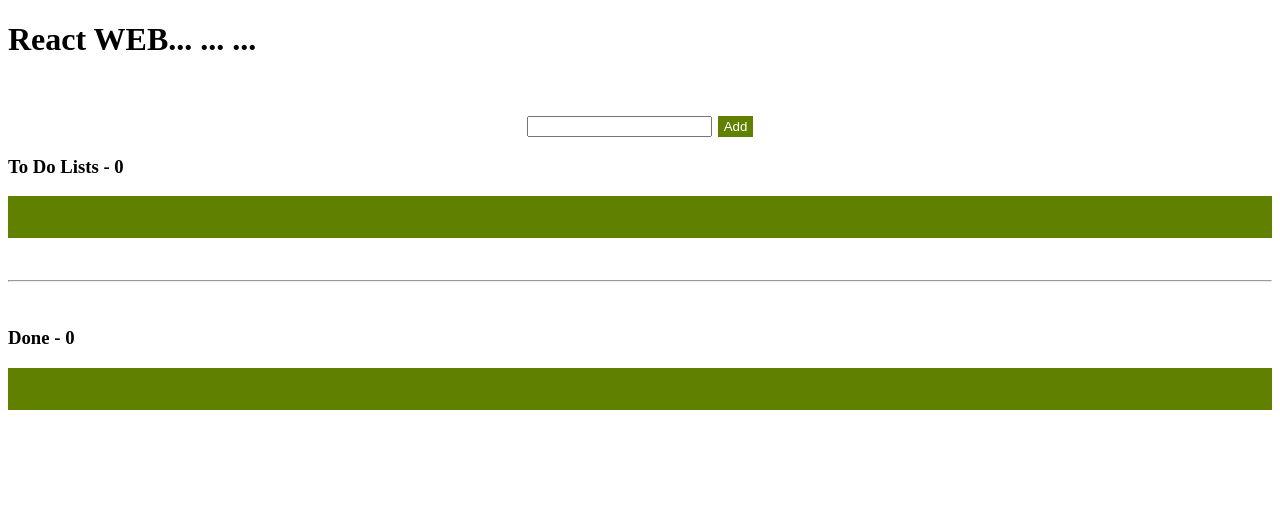
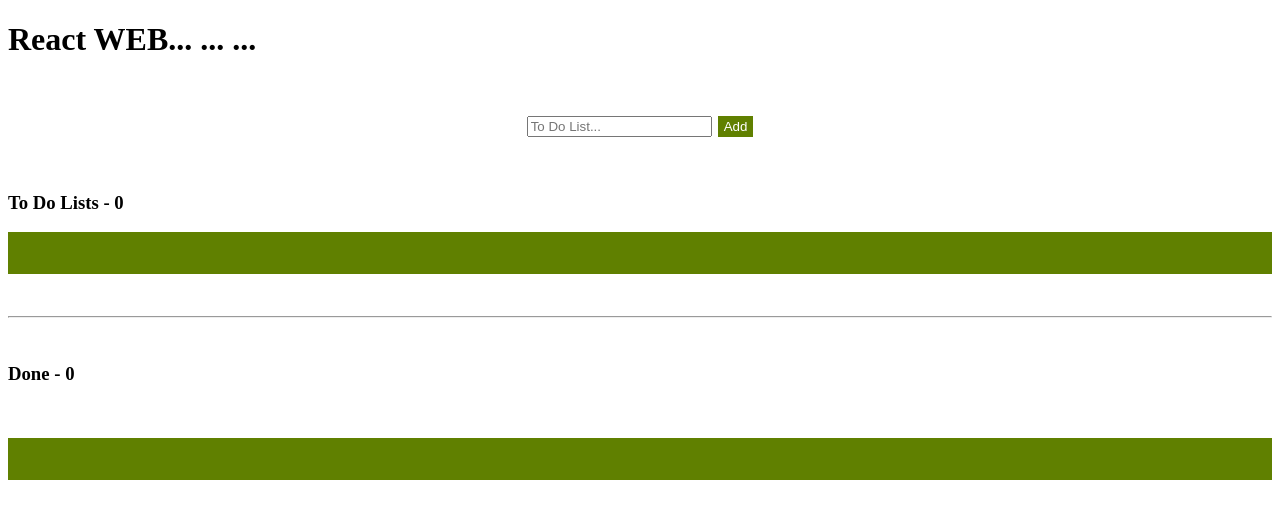
Before and after one commit to thantiam/React_Web_git, a React (Vite) app: page / in a window 1280 px wide. Shown: the top 518 px of the page. Built offline with nearby package versions, Linux system fonts and the light colour scheme.

Commit message:
updating some CSS syntax style

```diff
--- a/src/App.jsx
+++ b/src/App.jsx
@@ -2,8 +2,14 @@
         import Item from "./Item";
 
 
-        function List({children}){
-         return <ul style={{ listStyle:"none", padding: 21, background: "#608000", color:"#fff", }}>
+        function List({children,data}){
+           const style = {
+             listStyle:"none", padding: 21,
+             background: "#608000",
+             color:"#fff",
+           };
+
+         return <ul style={style}>
                        {children}
                 </ul>
         }
@@ -54,10 +60,12 @@ export default function App() {
                     e.currentTarget.reset();
                 } } >
 
-                  <input type="text" ref={inputRef} />
+                  <input placeholder="To Do List..." type="text" ref={inputRef} />
                   <button style={{ marginLeft:6, color:"#fff", background:"#608000", border:"none", }} type="submit">Add</button>
                 </form>
+                <br /><br />
              <h3>To Do Lists - { data.filter(data => !data.done).length }</h3>
+
             <List>
                { data.filter(data => !data.done).map(data => {
                     return <Item
@@ -73,6 +81,7 @@ export default function App() {
                 <br />
 
                 <h3>Done - { data.filter(data => data.done).length }</h3>
+                <br />
                 <List>
                { data.filter(data => data.done).map(data => {
                     return <Item
--- a/src/Item.jsx
+++ b/src/Item.jsx
@@ -1,6 +1,10 @@
 export default function Item({data, toggle, remove }) {
           return <li>
-              <button style={{ marginRight:12, }} onClick={ () => toggle(data.id)} > Check </button>
+              {data.done ?
+                      ( <button style={{ marginRight:12, }} onClick={ () => toggle(data.id)} > Undo </button> )
+                      :
+                      ( <button style={{ marginRight:12, }} onClick={ () => toggle(data.id)} > Check </button> )
+              }
             {data.name}
               <button style={{ marginLeft:12, }} onClick={ () => remove(data.id)} > &times; </button>
             </li>
```
